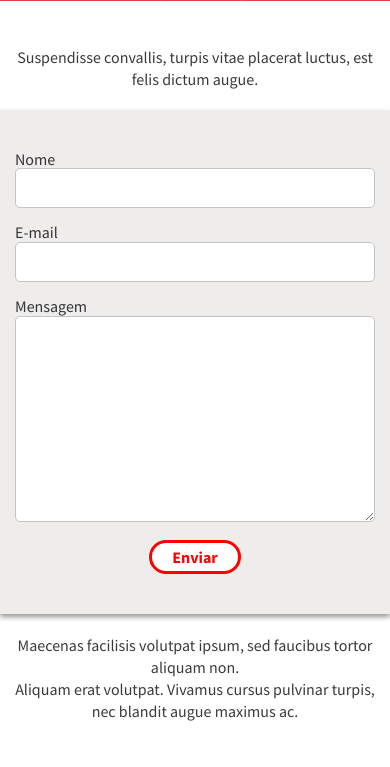
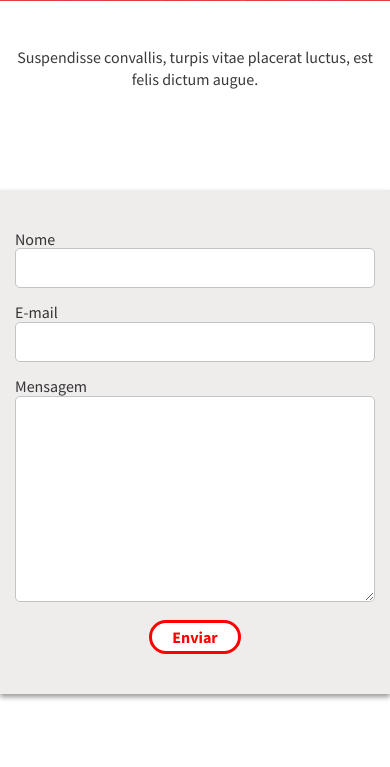
Before and after one commit to leosouza-dev/mobile-first, a PHP site: page /contato.html in a window 390 px wide. Shown: the part 282-1049 px from the top of the page. Run offline with PHP 8.4, Linux system fonts and the light colour scheme.

Commit message:
Finalizado o responsivel da pagina contato

```diff
--- a/contato.html
+++ b/contato.html
@@ -8,7 +8,7 @@
     <link href="https://fonts.googleapis.com/css?family=Source+Sans+Pro:400,400i,600,600i,700,700i" rel="stylesheet">
     <link rel="stylesheet" href="css/style.css">
 </head>
-<body>
+<body class="pagina-contato">
     <header class="cabecalho container">
         <a href="index.html" class="logo">Design Responsivo</a href="index.html">
         <nav class="menu-principal">
@@ -29,12 +29,12 @@
         <section class="pagina-conteudo container">
             <p class="text-center">Suspendisse convallis, turpis vitae placerat luctus, est felis dictum augue.</p>
             <form action="#" class="formulario">
-                <div class="formulario__grupo">
+                <div class="formulario__grupo formulario__grupo--coluna-esq">
                     <label class="formulario__label" for="nome">Nome</label> <br>
                     <input class="formulario__campo" name="nome" id="nome" type="text">
                 </div>
 
-                <div class="formulario__grupo">
+                <div class="formulario__grupo formulario__grupo--coluna-dir">
                     <label class="formulario__label" for="email">E-mail</label> <br>
                     <input class="formulario__campo" name="email" id="email" type="email">
                 </div>
--- a/css/style.css
+++ b/css/style.css
@@ -443,25 +444,23 @@ body {
 
 .formulario {
   background-color: #efecec;
+  margin-top: 100px;
+  margin-bottom: 100px;
   margin-left: -15px;
   margin-right: -15px;
   padding: 15px;
   padding-top: 40px;
   padding-bottom: 40px;
   box-shadow: 0 3px 5px #989898; }
-
   .formulario__grupo {
     margin-bottom: 15px; }
-
   .formulario__campo {
     width: 100%;
     border: 1px solid #c4c4c4;
     border-radius: 5px;
     padding: 10px 5px; }
-
   .formulario__label {
     color: #343434; }
-
   .formulario__botao {
     border: 3px solid #F00;
     border-radius: 300px;
--- a/sass/components/_formulario.scss
+++ b/sass/components/_formulario.scss
@@ -1,29 +1,29 @@
 .formulario{
     background-color: #efecec;
+    margin-top: 100px;
+    margin-bottom: 100px;
     margin-left: -15px;
     margin-right: -15px;
     padding: 15px;
     padding-top: 40px;
     padding-bottom: 40px;
     box-shadow: 0 3px 5px #989898;
-}
-
-.formulario__grupo{
+    &__grupo{
         margin-bottom: 15px;
     }
 
-.formulario__campo{
+    &__campo{
         width: 100%;
         border: 1px solid #c4c4c4;
         border-radius: 5px;
         padding: 10px 5px;
     }
 
-.formulario__label{
+    &__label{
         color: #343434;
     }
 
-.formulario__botao{
+    &__botao{
         border: 3px solid #F00;
         border-radius: 300px;
         background-color: #fff;
@@ -34,3 +34,24 @@
         margin: 0 auto;
         font-weight: bold;
     }
+
+    @media (min-width: $breackpoint-md){
+        padding-bottom: 0px;
+        &__grupo{
+            float: left;
+            width: 100%;
+        }
+        &__grupo--coluna-esq{
+            width: 50%;
+            padding-right: 15px;
+        }
+        &__grupo--coluna-dir{
+            width: 50%;
+            padding-left: 15px;
+        }
+        &__botao{
+            font-size: 20px;
+            transform: translateY(-37px);
+        }
+    }
+}
--- a/sass/components/_mapa.scss
+++ b/sass/components/_mapa.scss
@@ -4,6 +4,16 @@
     position: relative; /*para o mapa*/
     overflow: hidden;
     margin: 0 -15px -25px -15px;
+
+    @media(min-width: 450px){
+        padding-bottom: 40%;
+    }
+    @media($breackpoint-md){
+        padding-bottom: 30%;
+    }
+    @media($breackpoint-lg){
+        padding-bottom: 10%;
+    }
 }
 
 .mapa iframe{
--- a/sass/layout/_cabecalho.scss
+++ b/sass/layout/_cabecalho.scss
@@ -3,6 +3,7 @@
     padding: 15px;
     position: fixed;
     width: 100%;
+    z-index: 9999;
 
     @media(min-width: $breackpoint-md){
         min-height: 100px;
--- a/sass/pages/_contato.scss
+++ b/sass/pages/_contato.scss
@@ -0,0 +1,8 @@
+.pagina-contato{
+    .pagina-conteudo{
+        @media(min-width: $breackpoint-md){
+            padding-right: 150px;
+            padding-left: 150px;
+        }
+    }
+}
```
Also changed, not shown: other parts of css/style.css (+31 -1 lines). Lines whose indentation alone changed are shown as unchanged.
